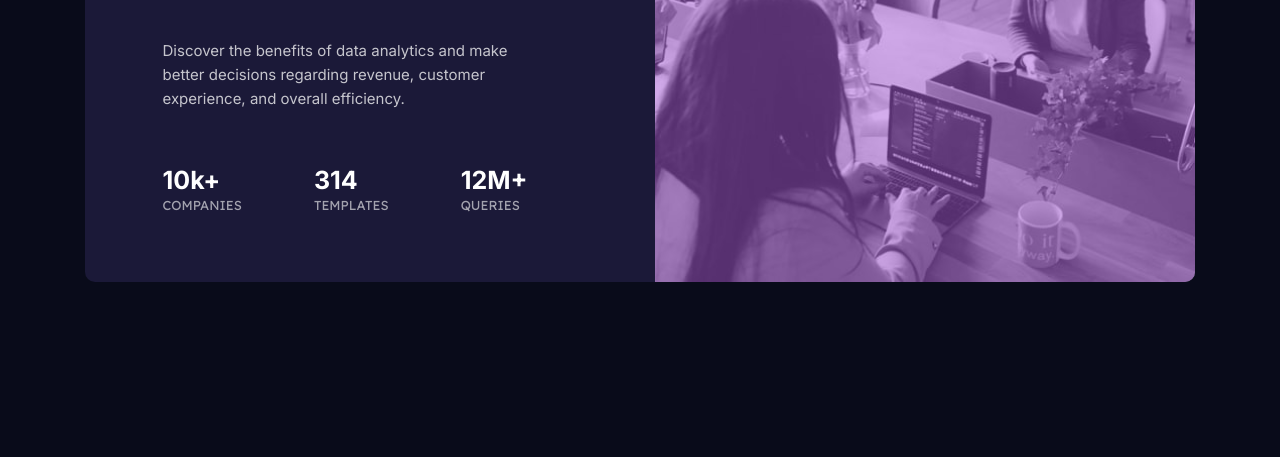
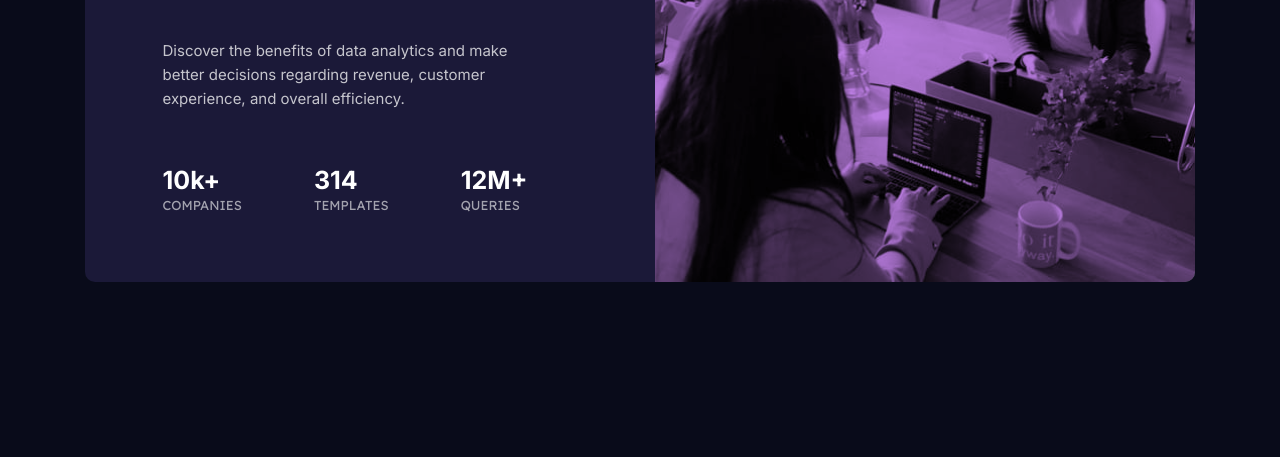
Before and after one commit to gabrielo3012/stats-preview-card-component, a plain HTML site: page index.html in a window 1280 px wide. Shown: the part 343-800 px from the top of the page. Drawn offline with Linux system fonts and the light colour scheme.

Commit message:
added oppacity and mix blend mode to img after

```diff
--- a/index.html
+++ b/index.html
@@ -13,10 +13,9 @@
   <title>Frontend Mentor | Stats preview card component</title>
 </head>
 <body>
+
   <main class="container">
-
     <div class="card">
-
       <div  class="card-content">
         <h1 class="card-title">Get <span>insights</span> that help your business grow.</h1>
         <p class="card-text"> Discover the benefits of data analytics and make better decisions regarding revenue, customer
@@ -39,14 +38,12 @@
           </ul>
         </div>
       </div>
-
       <picture class="card-image">
         <source media="(max-width:768px)" srcset="src/images/image-header-mobile.jpg">
-        <img src="src/images/image-header-desktop.jpg" alt="image-header">
+        <img src="src/images/image-header-desktop.jpg" alt="" aria-hidden=“true”>
       </picture>
     </div>
+  </main>
 
-
-  </main>
 </body>
 </html>
--- a/src/css/style.css
+++ b/src/css/style.css
@@ -67,7 +67,9 @@ body {
   width: 100%;
   left: 0;
   top: 0;
-  background-color:  hsla(277, 64%, 61%, 0.5);
+  background-color:  hsl(277, 64%, 61%);
+  opacity: 0.8;
+  mix-blend-mode: multiply;
 }
 
 .card-content .card-info {
```
Also changed, not shown: src/css/reset.css (line endings or trailing spaces).
